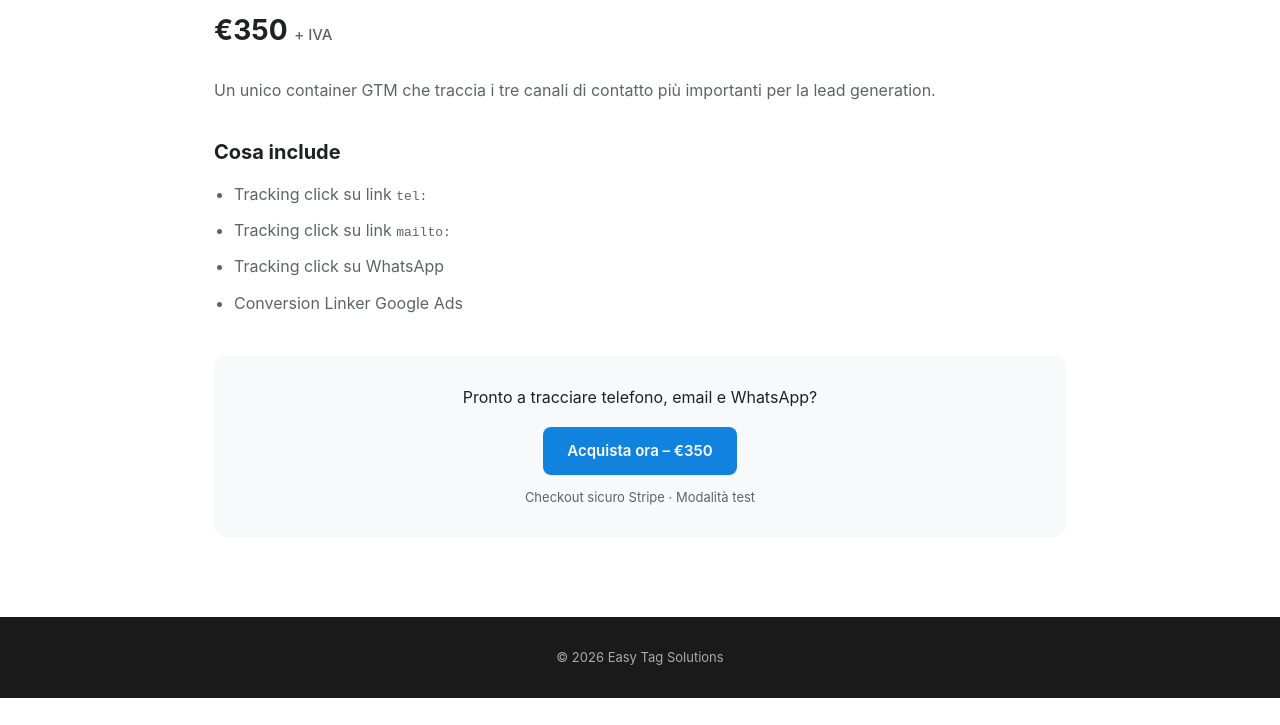
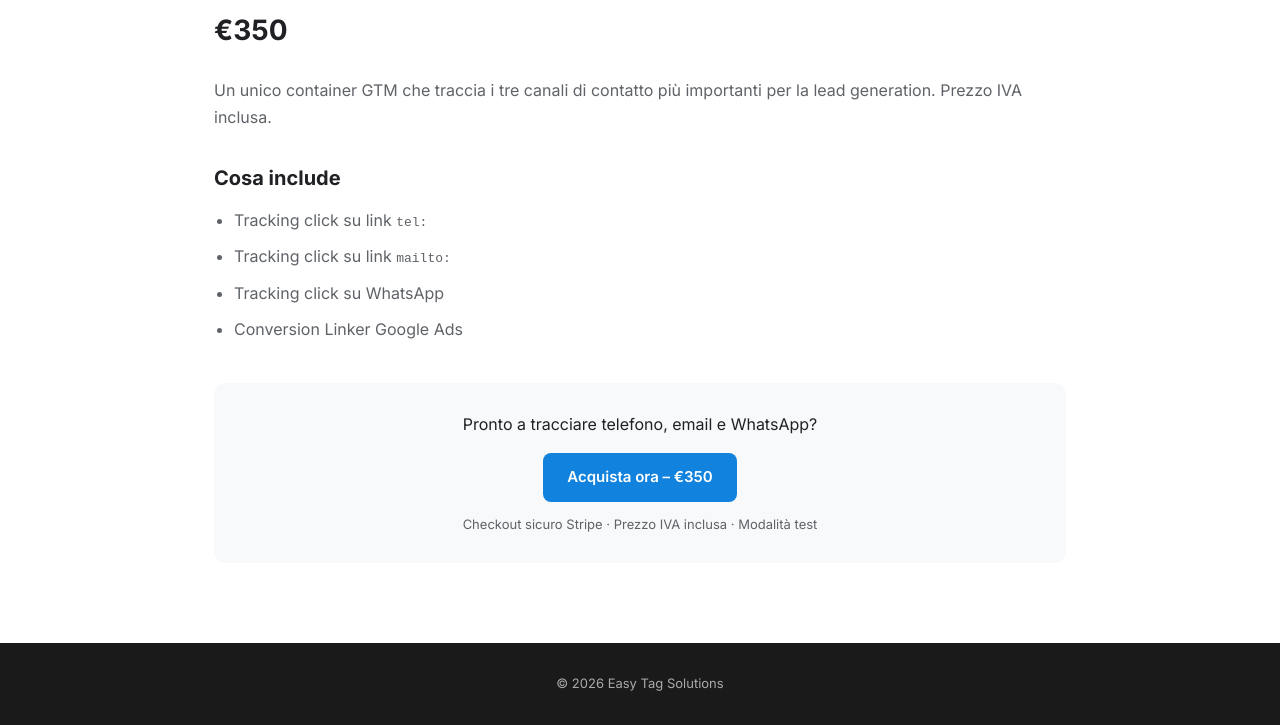
Before and after one commit to stefanosupernet-sudo/easytag-pro, a website: page shop/contatti-3in1.html in a window 1280 px wide. Shown: the part 258-983 px from the top of the page. Before the commit the page ends 956 px from the top, so only its background shows below. Drawn offline with Linux system fonts and the light colour scheme.

Commit message:
Rimuove +IVA da contatti-3in1

```diff
--- a/shop/contatti-3in1.html
+++ b/shop/contatti-3in1.html
@@ -6,7 +6,8 @@
   <title>Tracking Contatti 3-in-1 GTM | Easy Tag</title>
   <meta name="description" content="Container GTM per tracciare chiamate, email e WhatsApp. JSON pronto all’import.">
   <meta name="robots" content="index, follow">
-  <link rel="canonical" href="https://easytag.pro/shop/contatti-3in1.html">
+  <link rel="canonical" href="https://easytag-pro.vercel.app/shop/contatti-3in1">
+  <link href="https://fonts.googleapis.com/css2?family=Inter:wght@400;500;600;700&display=swap" rel="stylesheet">
   <style>
     :root { --blue: #1182DE; --blue-dark: #0B5CAD; --black: #1A1A1A; --gray-900: #202124; --gray-700: #5F6368; --gray-200: #E8EAED; --gray-100: #F8F9FA; }
     * { margin: 0; padding: 0; box-sizing: border-box; }
@@ -20,7 +21,7 @@
     .container { max-width: 900px; margin: 0 auto; padding: 40px 24px 80px; }
     .breadcrumb { font-size: 14px; color: var(--gray-700); margin-bottom: 24px; } .breadcrumb a { color: var(--blue); }
     h1 { font-size: 30px; margin-bottom: 12px; }
-    .price { font-size: 28px; font-weight: 700; margin: 16px 0 24px; } .price small { font-size: 15px; font-weight: 500; color: var(--gray-700); }
+    .price { font-size: 28px; font-weight: 700; margin: 16px 0 24px; }
     .badge { display: inline-block; background: #E6F4EA; color: #137333; font-size: 13px; font-weight: 600; padding: 5px 12px; border-radius: 20px; margin-bottom: 16px; }
     .content h2 { font-size: 20px; margin: 32px 0 12px; }
     .content p, .content li { color: var(--gray-700); margin-bottom: 10px; }
@@ -36,9 +37,9 @@
     <div class="breadcrumb"><a href="/">Home</a> → <a href="/shop/">Shop</a> → Contatti 3-in-1</div>
     <div class="badge">Container pronto · Checkout Stripe attivo (test)</div>
     <h1>Pacchetto Contatti 3-in-1: Telefono, Email e WhatsApp</h1>
-    <div class="price">€350 <small>+ IVA</small></div>
+    <div class="price">€350</div>
     <div class="content">
-      <p>Un unico container GTM che traccia i tre canali di contatto più importanti per la lead generation.</p>
+      <p>Un unico container GTM che traccia i tre canali di contatto più importanti per la lead generation. Prezzo IVA inclusa.</p>
       <h2>Cosa include</h2>
       <ul>
         <li>Tracking click su link <code>tel:</code></li>
@@ -50,7 +51,7 @@
     <div class="cta-box">
       <p style="margin-bottom:16px;font-size:16px;">Pronto a tracciare telefono, email e WhatsApp?</p>
       <a href="https://buy.stripe.com/test_28E6oHgxx4Ld5iDbKkbV602" class="btn btn-primary">Acquista ora – €350</a>
-      <p class="note">Checkout sicuro Stripe · Modalità test</p>
+      <p class="note">Checkout sicuro Stripe · Prezzo IVA inclusa · Modalità test</p>
     </div>
   </div>
   <footer class="footer">© 2026 Easy Tag Solutions</footer>
```
